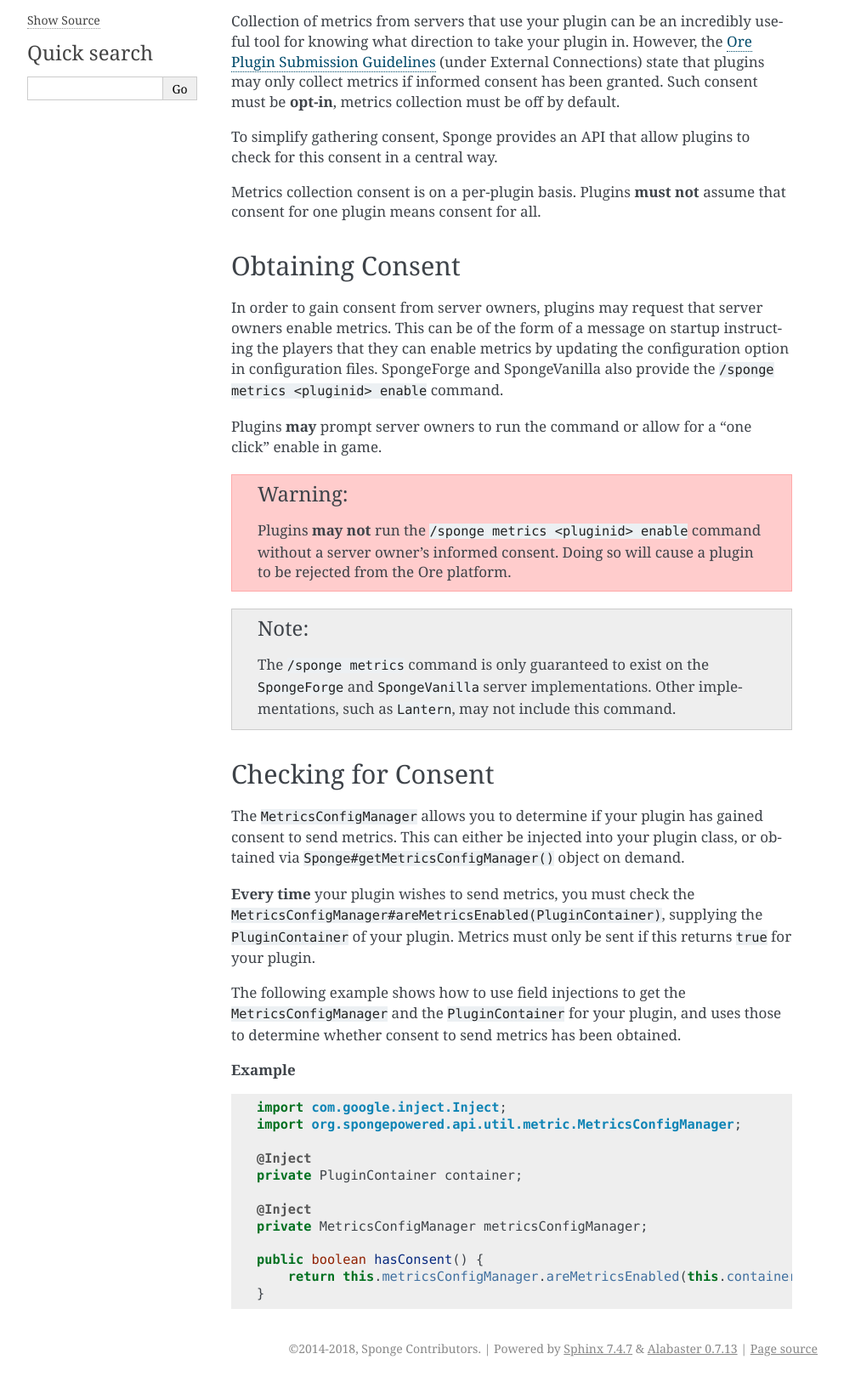
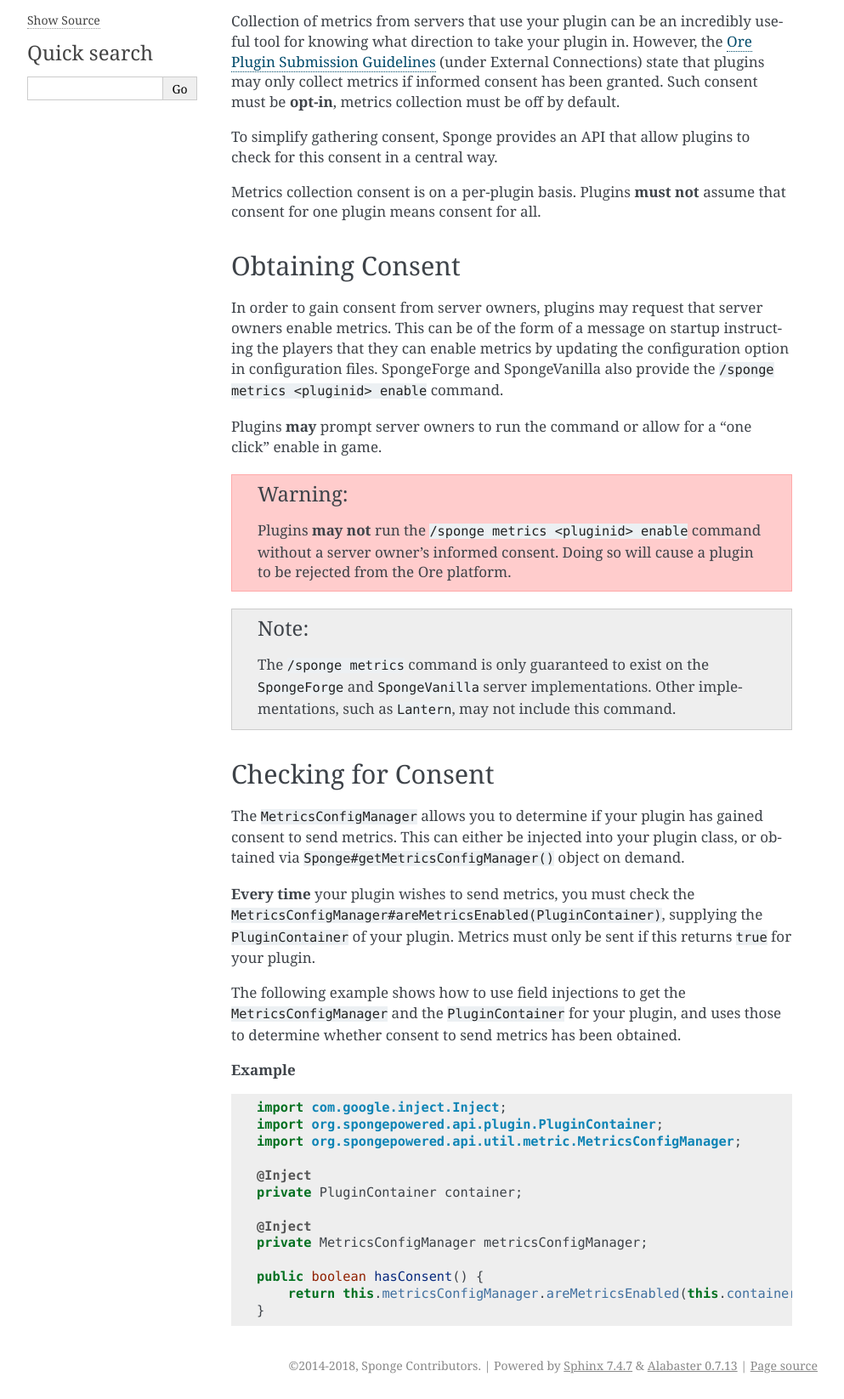
Before and after one commit to SpongePowered/SpongeDocs, a Sphinx documentation site: the page built from source/plugin/metrics.rst, in a window 1280 px wide, cut to the strip 200-1846 px from the top of the page. Shown: the whole strip at 85% size, without its empty margins (148-1141 px from the left). Built offline with Sphinx 7.4.7, drawn with Linux system fonts in a browser that asks for light colours; pages that are not in the unit, such as notebooks, are missing from menus; cross-references to code outside the pages are shown as plain code.

Commit message:
Add missed import for code block

```diff
--- a/source/plugin/metrics.rst
+++ b/source/plugin/metrics.rst
@@ -54,6 +54,7 @@
 .. code-block:: java
 
     import com.google.inject.Inject;
+    import org.spongepowered.api.plugin.PluginContainer;
     import org.spongepowered.api.util.metric.MetricsConfigManager;
 
     @Inject
```
